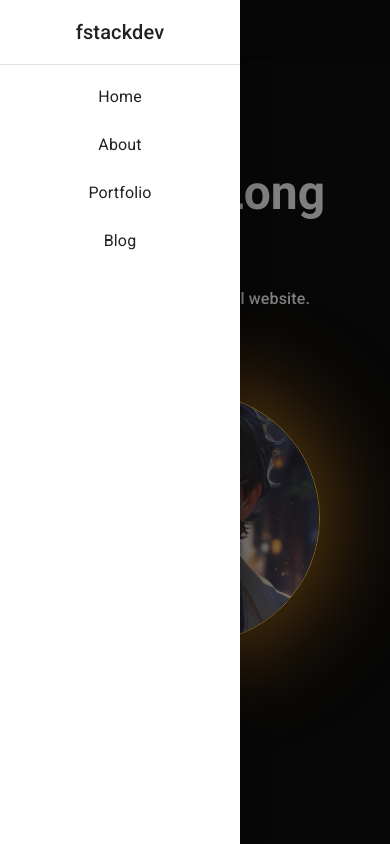
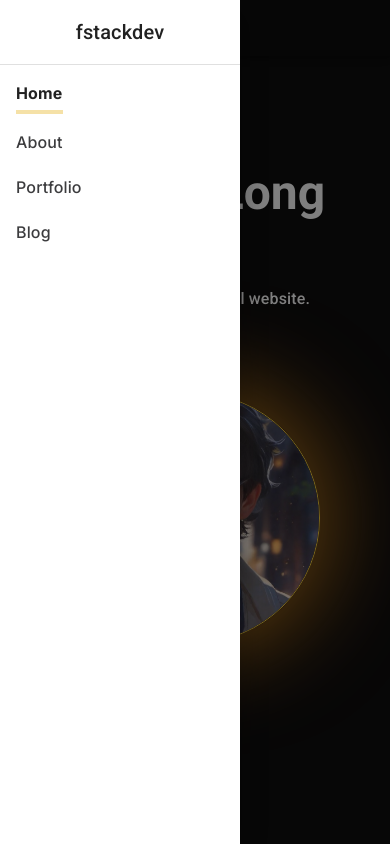
Before and after one commit to nhl511/portfolioV2, a Next.js app: page / in a window 390 px wide. Both pictures are taken after a click on the button "open drawer". Built offline with nearby package versions, Linux system fonts and the light colour scheme.

Commit message:
modify drawer

```diff
--- a/src/components/Navbar/Navbar.tsx
+++ b/src/components/Navbar/Navbar.tsx
@@ -13,10 +13,8 @@ import ListItemText from "@mui/material/ListItemText";
 import MenuIcon from "@mui/icons-material/Menu";
 import Toolbar from "@mui/material/Toolbar";
 import Typography from "@mui/material/Typography";
-import Button from "@mui/material/Button";
 import styles from "./navbar.module.css";
 import NavItem from "./NavItem/NavItem";
-import { ThemeProvider, createTheme } from "@mui/material";
 
 interface Props {
   /**
@@ -55,12 +53,6 @@ export default function DrawerAppBar(props: Props) {
     setMobileOpen((prevState) => !prevState);
   };
 
-  //   const darkTheme = createTheme({
-  //     palette: {
-  //       mode: "dark",
-  //     },
-  //   });
-
   const drawer = (
     <Box onClick={handleDrawerToggle} sx={{ textAlign: "center" }}>
       <Typography variant="h6" sx={{ my: 2 }}>
@@ -68,10 +60,18 @@ export default function DrawerAppBar(props: Props) {
       </Typography>
       <Divider />
       <List>
-        {navItems.map((item) => (
+        {/* {navItems.map((item) => (
           <ListItem key={item} disablePadding>
             <ListItemButton sx={{ textAlign: "center" }}>
               <ListItemText primary={item} />
+            </ListItemButton>
+          </ListItem>
+        ))} */}
+
+        {publicLinks.map((link: LinkType) => (
+          <ListItem key={link.path} disablePadding>
+            <ListItemButton sx={{ textAlign: "center" }}>
+              <NavItem link={link} />
             </ListItemButton>
           </ListItem>
         ))}
@@ -83,7 +83,6 @@ export default function DrawerAppBar(props: Props) {
     window !== undefined ? () => window().document.body : undefined;
 
   return (
-    // <ThemeProvider theme={darkTheme}>
     <Box sx={{ display: "flex" }}>
       <CssBaseline />
       <AppBar component="nav" color="primary" className={styles.appBar}>
@@ -148,6 +147,5 @@ export default function DrawerAppBar(props: Props) {
         </Drawer>
       </nav>
     </Box>
-    // </ThemeProvider>
   );
 }
```
